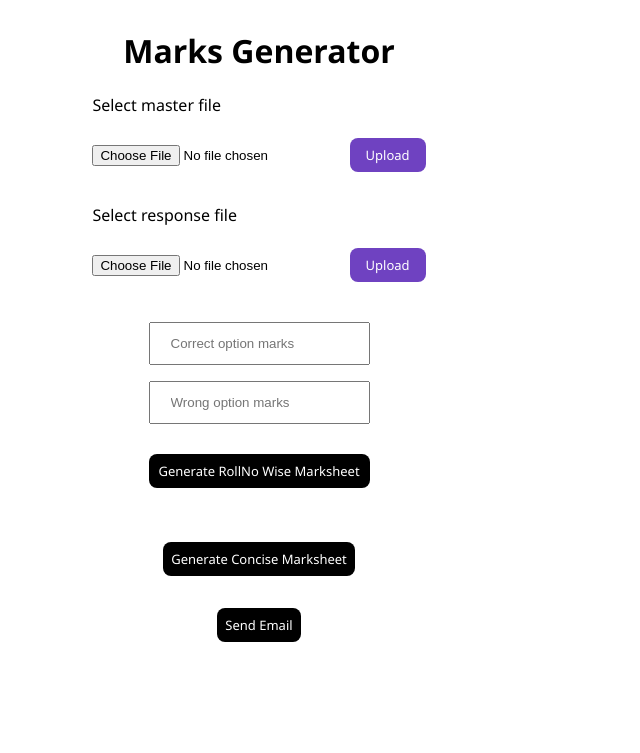
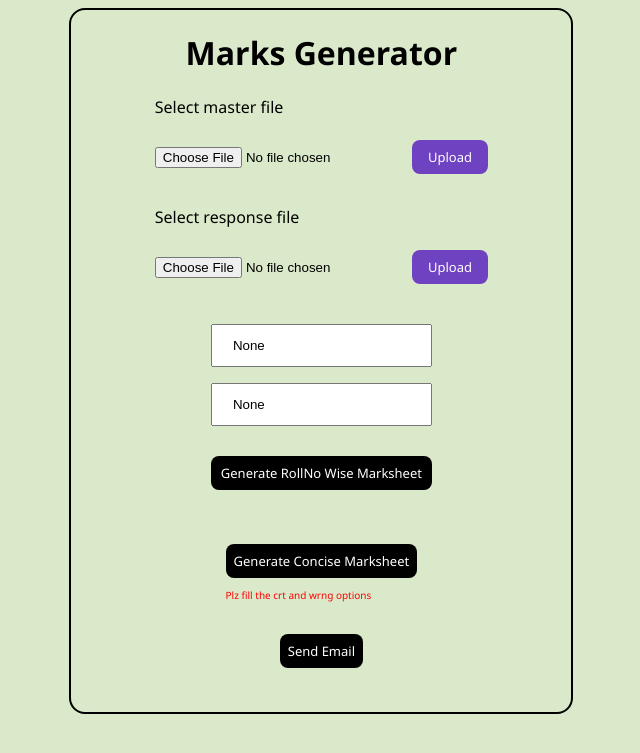
Before and after one commit to rogon-96/python_proj, a Flask app: page / in a window 1280 px wide. Shown: the top 753 px of the page, without its empty margins (381-1021 px from the left). Run offline with Flask 2, Linux system fonts and the light colour scheme.

Commit message:
Final_structure

```diff
--- a/app.py
+++ b/app.py
@@ -6,8 +6,8 @@
 app = Flask(__name__)
 app.config['MAIL_SERVER']='smtp.gmail.com'
 app.config['MAIL_PORT'] = 465
-app.config['MAIL_USERNAME'] = ''
-app.config['MAIL_PASSWORD'] = ''
+app.config['MAIL_USERNAME'] = 'motukurumidhun@gmail.com'
+app.config['MAIL_PASSWORD'] = 'Midhunreddy134@'
 app.config['MAIL_USE_TLS'] = False
 app.config['MAIL_USE_SSL'] = True
 mail = Mail(app)
@@ -15,7 +15,9 @@
     'master_response': '',
     'responses_response': '',
     'positive_response':'',
-    'negative_response': ''
+    'negative_response': '',
+    'positive':'',
+    'negative': ''
 }
 sample_input_path = "./sample_input"
 sample_output_path = "./sample_output"
@@ -119,7 +121,7 @@
         with app.open_resource("sample_output\marksheet\{}.xlsx".format(roll)) as fp:
             msg.attach(f"{roll}", "application/xlsx", fp.read())
             mail.send(msg)
-            print(f"Success mail sent{roll}")
+            print(f"Success mail sent {roll}")
     bool_dict["email_response"] = "Email Sent Successfully"
     return redirect(url_for('index'))
 
--- a/static/style.css
+++ b/static/style.css
@@ -3,11 +3,18 @@
     display: flex;
     flex-direction: column;
     justify-content: center;
+    width:500px;
+    margin-left: 35%;
     border-radius: 1rem;
     font-family: 'Segoe UI', Tahoma, Geneva, Verdana, sans-serif;
     justify-content: space-between;
+    border: 2px solid black;
+}
+body {
+    background-color: hsla(89, 43%, 51%, 0.3);
 }
 .Upload{
+
     background: none;
     border: none;
     color:white;
@@ -22,6 +29,7 @@
     margin-left: 18%;
 } */
 .generate{
+    width: 100%;
     background: none;
     border: none;
     color:white;
```
